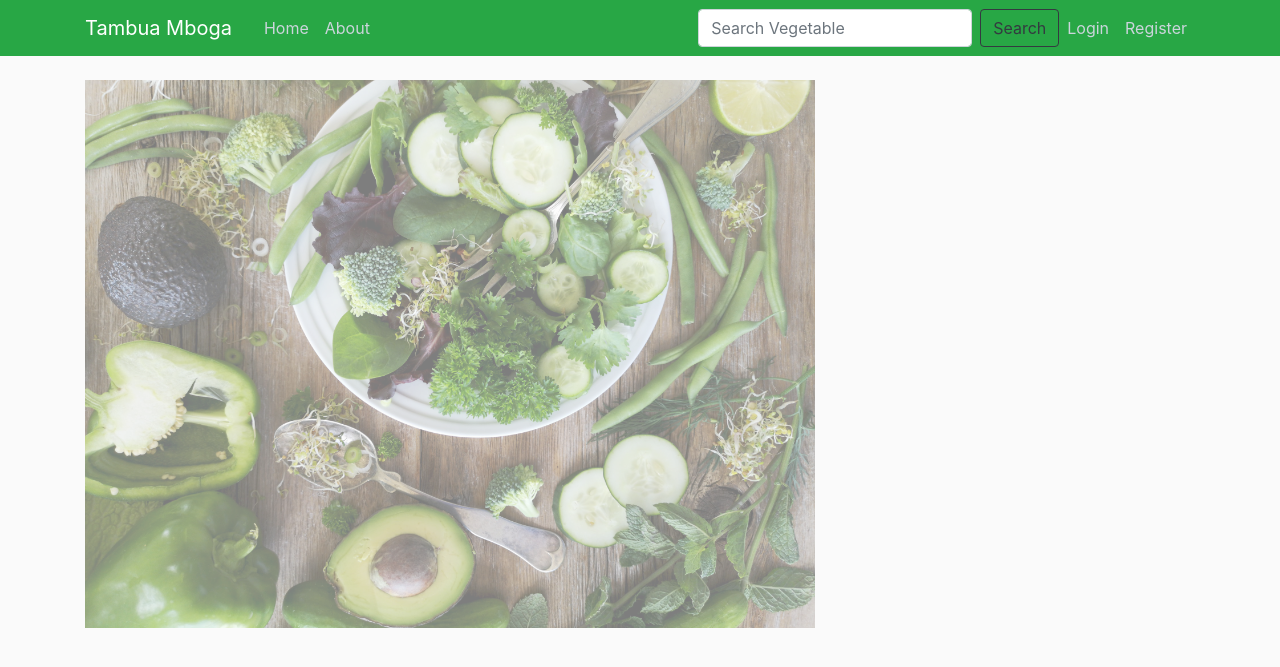
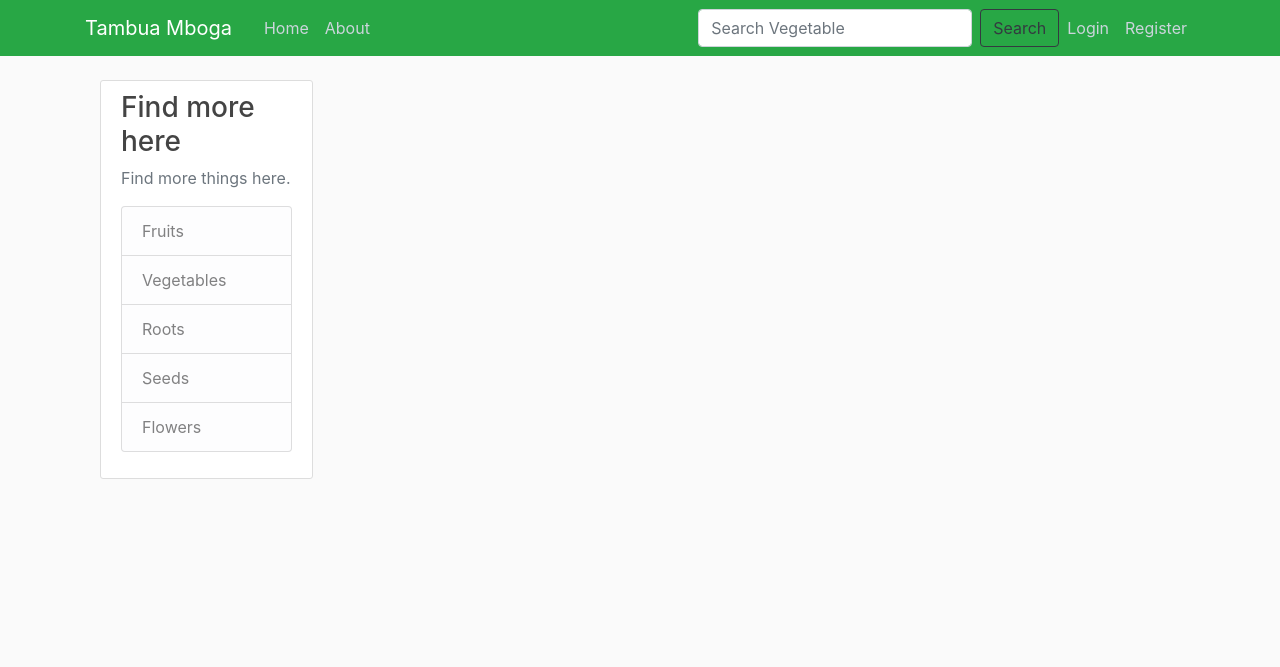
Before and after one commit to Miss24Chimboto/Tambua-Mboga, a Flask app: page / in a window 1280 px wide. Shown: the top 667 px of the page. Run offline with Flask 2, Linux system fonts and the light colour scheme; some libraries are stand-ins or nearby versions.

Commit message:
Web styles

```diff
--- a/flask_mboga/__init__.py
+++ b/flask_mboga/__init__.py
@@ -7,5 +7,6 @@ app.config['SECRET_KEY'] = '611e204927d4e611f723b1935726c350a1c05ade'
 app.config['SQLALCHEMY_DATABASE_URI'] = 'mysql+mysqlconnector://TAM_MYSQL_USER:TAM_MYSQL_PWD@TAM_MYSQL_HOST/TAM_MYSQL_DB'
 app.config['SQLALCHEMY_TRACK_MODIFICATIONS'] = False
 db = SQLAlchemy(app)
+app.app_context().push()
 
 from flask_mboga import routes
--- a/flask_mboga/routes.py
+++ b/flask_mboga/routes.py
@@ -44,7 +44,13 @@ def login():
 def search():
     #query = request.GET.get('search')
     #req_search = Storage.query.filter_by(req_no=query)
-    return render_template('home.html')
+    return render_template('recipe.html')
+
+@app.route("/results")
+def results():
+    return render_template('results.html', title='Search results')
+
+
 """
 @app.route("/recipe")
 def recipe():
--- a/flask_mboga/templates/home.html
+++ b/flask_mboga/templates/home.html
@@ -1,8 +1,6 @@
 {% extends "main.html" %}
+background-image: url{{url_for('static', filename='veg.jpg')}}
 {% block content %}
-        <div class= img-fluid>
-        <img src="{{url_for('static', filename='veg.jpg')}}" class="img-fluid" alt="Responsive image">
-        </div>
     {% for post in posts %}
         <article class="media content-section">
           <div class="media-body">
--- a/flask_mboga/templates/main.html
+++ b/flask_mboga/templates/main.html
@@ -58,10 +58,23 @@
          	  <a class="nav-item nav-link" href="{{ url_for('home') }}">Home</a>
             {% endif %}
             {% block content %}{% endblock %}
+       <div class="col-md-4">
+         <div class="content-section">
+           <h3>Find more here</h3>
+           <p class='text-muted'>Find more things here.
+             <ul class="list-group">
+                <li class="list-group-item list-group-item-light">Fruits</li>
+                <li class="list-group-item list-group-item-light">Vegetables</li>
+                <li class="list-group-item list-group-item-light">Roots</li>
+                <li class="list-group-item list-group-item-light">Seeds</li>
+	        <li class="list-group-item list-group-item-light">Flowers</li>
+             </ul>
+           </p>
+         </div>
+         </div>
         </div>
        </div>
     </main>
-
 
     <!-- Optional JavaScript -->
     <!-- jQuery first, then Popper.js, then Bootstrap JS -->
```
